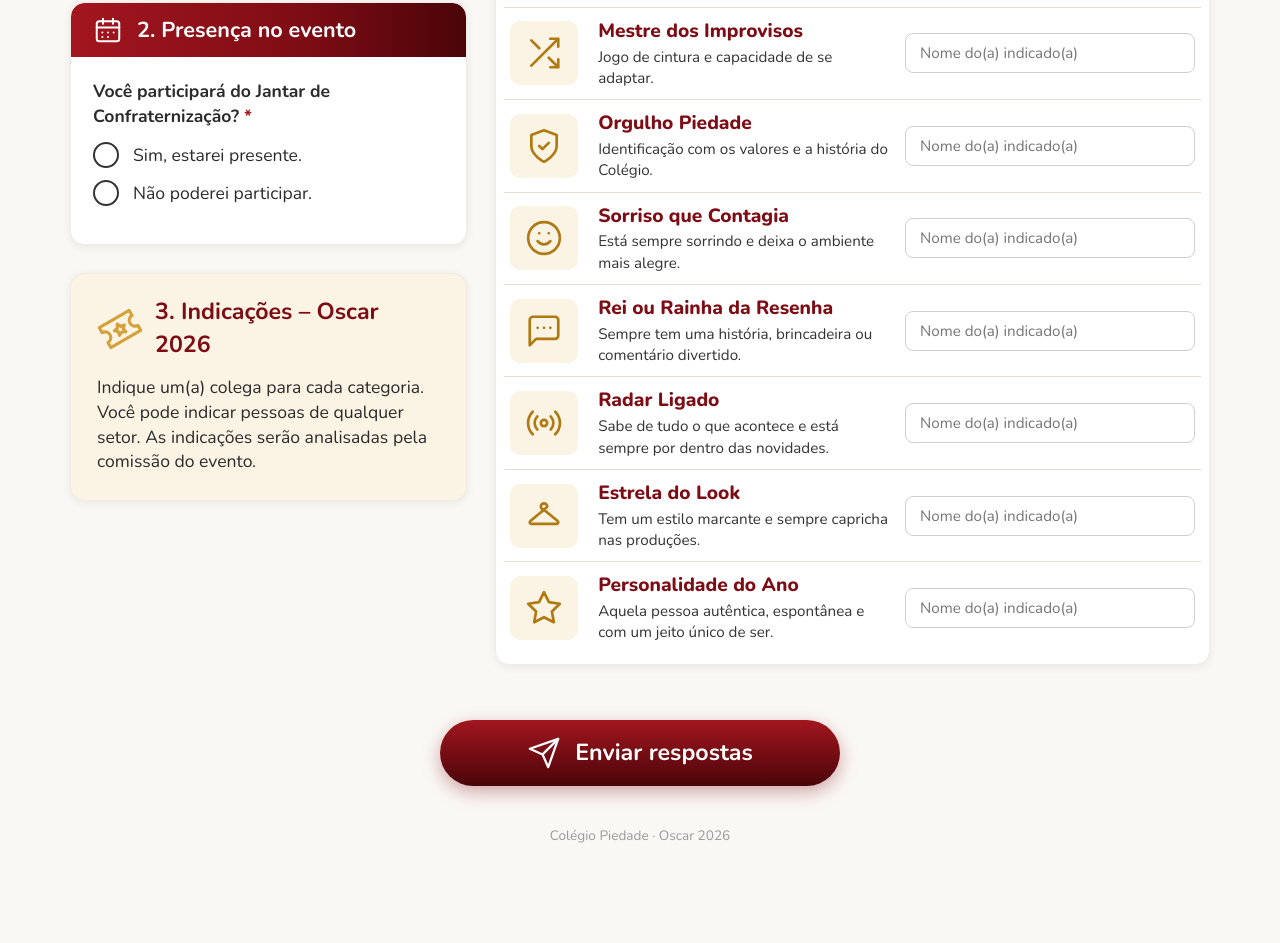
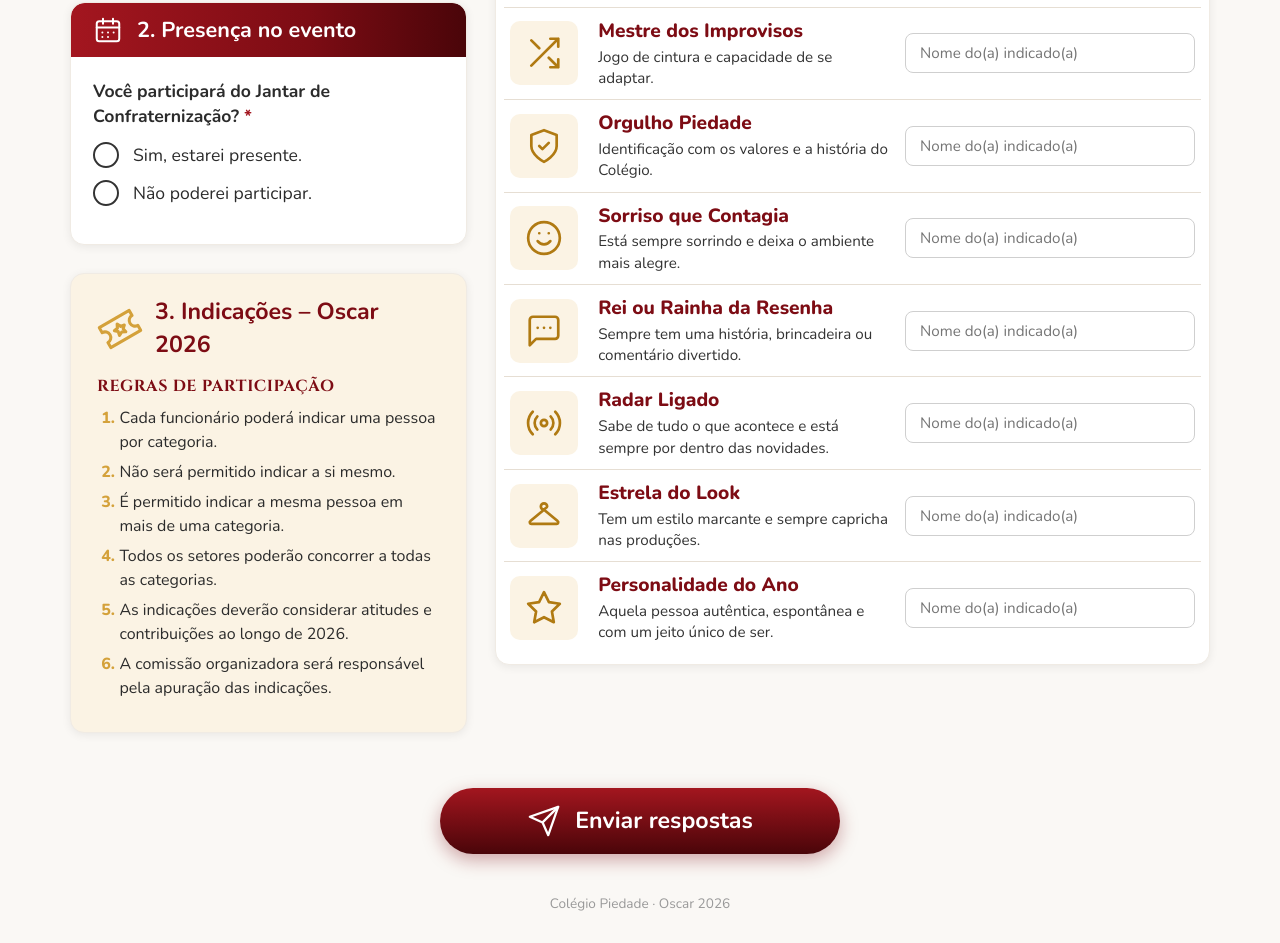
Before and after one commit to MatheusPragana/oscar-2026, a plain HTML site: page index.html in a window 1280 px wide. Shown: the part 721-1664 px from the top of the page. Before the commit the page ends 1596 px from the top, so only its background shows below. Drawn offline with nearby package versions, Linux system fonts and the light colour scheme.

Commit message:
Adiciona regras de participação e bloqueia autoindicação
Co-Authored-By: Claude Opus 5.5 <noreply@anthropic.com>

```diff
--- a/index.html
+++ b/index.html
@@ -119,11 +119,15 @@
               <svg viewBox="0 0 24 24"><path d="M3 9V6h18v3a3 3 0 0 0 0 6v3H3v-3a3 3 0 0 0 0-6z"/><path d="m12 9 1 2 2 .3-1.5 1.4.4 2.1-1.9-1-1.9 1 .4-2.1L9 11.3l2-.3z"/></svg>
               <h3>3. Indicações – Oscar 2026</h3>
             </div>
-            <p>
-              Indique um(a) colega para cada categoria.
-              Você pode indicar pessoas de qualquer setor.
-              As indicações serão analisadas pela comissão do evento.
-            </p>
+            <h4 class="rules-title">Regras de participação</h4>
+            <ol class="rules">
+              <li>Cada funcionário poderá indicar uma pessoa por categoria.</li>
+              <li>Não será permitido indicar a si mesmo.</li>
+              <li>É permitido indicar a mesma pessoa em mais de uma categoria.</li>
+              <li>Todos os setores poderão concorrer a todas as categorias.</li>
+              <li>As indicações deverão considerar atitudes e contribuições ao longo de 2026.</li>
+              <li>A comissão organizadora será responsável pela apuração das indicações.</li>
+            </ol>
           </section>
         </div>
 
--- a/script.js
+++ b/script.js
@@ -33,6 +33,19 @@ form.addEventListener("submit", async (e) => {
 
   if (!validate()) {
     errorBox.textContent = "Preencha os campos obrigatórios (*) antes de enviar.";
+    return;
+  }
+
+  // Regra 2: não é permitido indicar a si mesmo
+  const norm = (s) => s.normalize("NFD").replace(/[̀-ͯ]/g, "").toLowerCase().replace(/\s+/g, " ").trim();
+  const proprioNome = norm(form.nome.value);
+  const autoIndicacoes = [...form.querySelectorAll(".categories input")].filter(
+    (el) => el.value.trim() && norm(el.value) === proprioNome
+  );
+  if (autoIndicacoes.length) {
+    autoIndicacoes.forEach((el) => el.classList.add("invalid"));
+    errorBox.textContent = "Não é permitido indicar a si mesmo. Troque o nome nas categorias destacadas.";
+    autoIndicacoes[0].focus();
     return;
   }
 
--- a/style.css
+++ b/style.css
@@ -289,6 +289,22 @@ input[type="text"]:focus, select:focus {
 }
 .info-title svg { color: var(--gold); width: 46px; height: 46px; transform: rotate(-30deg); }
 .info-title h3 { font-size: 1.45rem; color: var(--wine); }
+.rules-title {
+  font-family: "Cinzel", serif;
+  color: var(--wine);
+  font-size: 1rem;
+  letter-spacing: .04em;
+  text-transform: uppercase;
+  margin: 0 0 8px;
+}
+.rules {
+  margin: 0;
+  padding-left: 1.4em;
+  font-size: 1rem;
+  line-height: 1.5;
+}
+.rules li { margin-bottom: 6px; }
+.rules li::marker { color: var(--gold); font-weight: 800; }
 
 /* ===================== CATEGORIAS ===================== */
 .categories { list-style: none; padding: 6px 8px 10px; }
```
